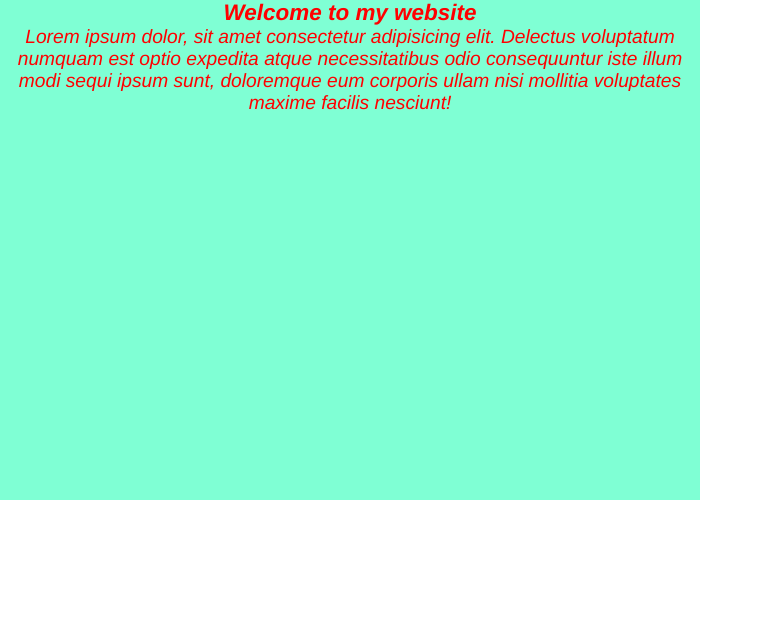
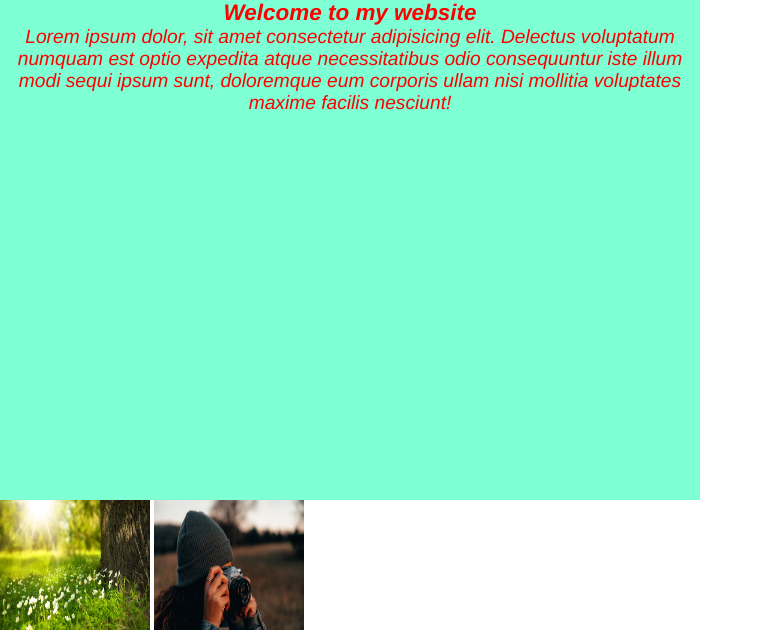
Before and after one commit to Samio99/samio1-html, a plain HTML site: page index.html in a window 1280 px wide. Shown: the top 630 px of the page, without its empty margins (0-763 px from the left). Drawn offline with Linux system fonts and the light colour scheme.

Commit message:
2nd Edit

```diff
--- a/index.html
+++ b/index.html
@@ -7,9 +7,13 @@
     <title>Push File</title>
 </head>
 <body>
-    <div>
+    <div class="s1">
         <h3>Welcome to my website</h3>
         <p>Lorem ipsum dolor, sit amet consectetur adipisicing elit. Delectus voluptatum numquam est optio expedita atque necessitatibus odio consequuntur iste illum modi sequi ipsum sunt, doloremque eum corporis ullam nisi mollitia voluptates maxime facilis nesciunt!</p>
     </div>
+    <div class="img">
+        <a href="https://www.facebook.com/"><img src="N1.jpg" alt=""></a>
+        <a href="https://www.youtube.com/"><img src="N2.jpeg" alt=""></a>
+    </div>
 </body>
 </html>
--- a/style/samio.css
+++ b/style/samio.css
@@ -1,7 +1,7 @@
 *{
     margin: 0;padding: 0;
 }
-div{
+.s1{
     background-color: aquamarine;
     color: red;
     font-family: 'Franklin Gothic Medium', 'Arial Narrow', Arial, sans-serif;
@@ -11,3 +11,8 @@ div{
     height: 500px;
     width: 700px;
 }
+
+.img img{
+    height: 150px;
+    width: 150px;
+}
```
Also changed, not shown: N1.jpg (added), N2.jpeg (added).
